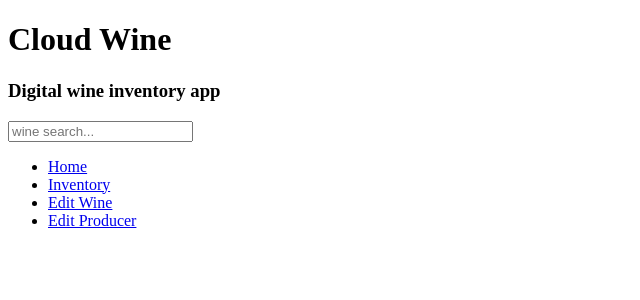
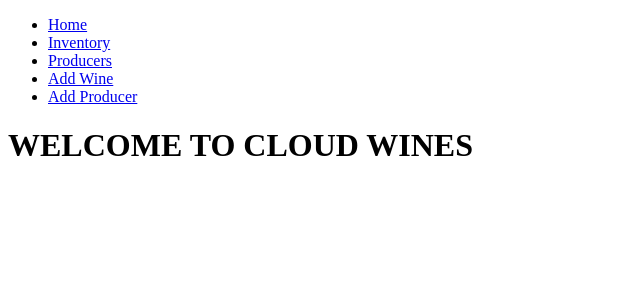
Before and after one commit to petebrodie/wine_app, a Flask app: page / in a window 1280 px wide. Shown: the top 300 px of the page, without its empty margins (0-640 px from the left). Run offline with Flask 2, Linux system fonts and the light colour scheme.

Commit message:
sorted base html and index html

```diff
--- a/templates/base.html
+++ b/templates/base.html
@@ -13,7 +13,9 @@
             <ul class="menu">
               <li><a href="/">Home</a></li>
               <li><a href="/wines">Inventory</a></li>
+              <li><a href="/producers">Producers</a></li>
               <li><a href="/wines/new">Add Wine</a></li>
+              <li><a href="/producer/new">Add Producer</a></li>
             </ul>
           </nav>
     </header>
--- a/templates/index.html
+++ b/templates/index.html
@@ -1,38 +1,5 @@
-<!DOCTYPE html>
-<html lang="en">
-<head>
-    <meta charset="UTF-8">
-    <meta http-equiv="X-UA-Compatible" content="IE=edge">
-    <meta name="viewport" content="width=device-width, initial-scale=1.0">
-    <title>Cloud Wine</title>
-</head>
-<body>
-    <h1>Cloud Wine</h1>
-    <h3>Digital wine inventory app</h3>
-    <div class="topnav">
-        <input type="text" placeholder="wine search...">
-    </div>
+{% extends 'base.html' %}
+{% block content %}
+<h1>WELCOME TO CLOUD WINES</h1>
 
-    <nav>
-        <ul>
-            <li>
-                <a href="/">Home</a>
-            </li>
-            <li>
-                <a href="/wines">Inventory</a>
-            </li>
-            <li>
-                <a href="/wines/new">Edit Wine</a>
-            </li>
-            <li>
-                <a href="/edit/producer">Edit Producer</a>
-            </li>
-        </ul>
-    </nav>
-
-
-
-
-
-</body>
-</html>
+{% endblock content %}
```
